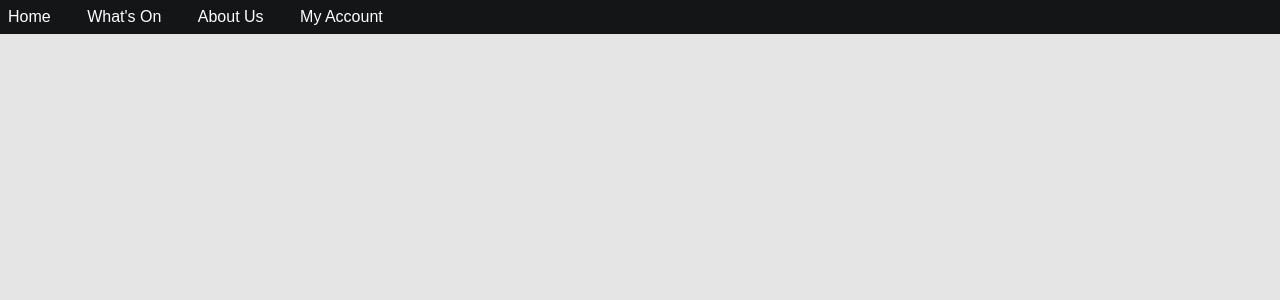
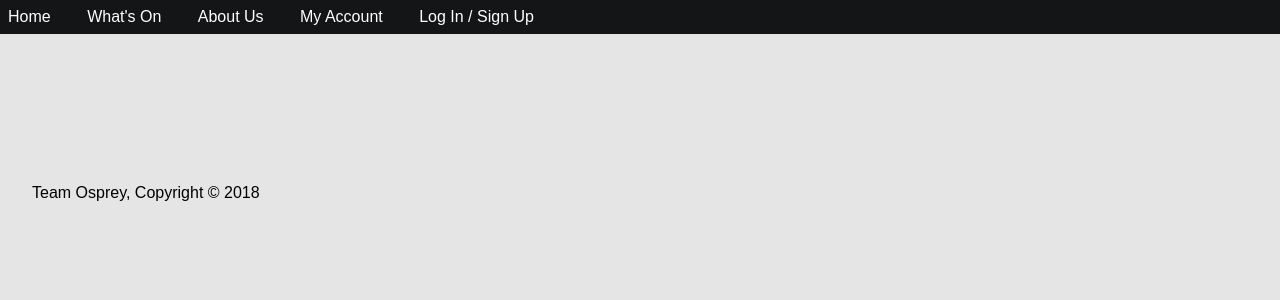
Before and after one commit to DanielAves/Cinema-Application, a Flask app: page /card in a window 1280 px wide. Shown: the top 300 px of the page. Run offline with Flask 2, Linux system fonts and the light colour scheme.

Commit message:
Added the the navigation bar to the header, and added another log in/ sign up tabs on the navigation bar. The indentations have been reorganised and a footer has been implemented.

```diff
--- a/website/app/templates/base.html
+++ b/website/app/templates/base.html
@@ -1,23 +1,28 @@
 <!DOCTYPE html>
-<html lang="en-GB">
+<html lang = "en-GB">
 <head>
-  <meta charset="utf-8">
+    <meta charset = "utf-8">
     {% if title %}
-    <title>{{ title }}</title>
+    <title> {{ title }} </title>
     {% else %}
-    <title>No title specified</title>
+    <title> No title specified </title>
     {% endif %}
     <link rel="stylesheet" href="{{ url_for('static', filename='styles.css') }}">
 </head>
 
 <body>
+    <header>
         <ul id="menu">
-    <li><a href="/">Home</a></li>
-    <li><a>What's On</a></li>
-    <li><a>About Us</a></li>
-    <li><a>My Account</a></li>
+            <li><a href="/"> Home </a></li>
+            <li><a> What's On </a></li>
+            <li><a> About Us</a></li>
+            <li><a> My Account </a></li>
+            <li><a> Log In / Sign Up </a></li>
         </ul>
+    </header>
+
     <br>
+
     <div>
         {% block content %}{% endblock %}<br>
         {% with messages = get_flashed_messages() %}
@@ -28,5 +33,13 @@
             {% endif %}
         {% endwith %}
     </div>
+
+    <br>
+
+    <footer class = "footer">
+        <div class = "container">
+            <span class = "text-muted"> Team Osprey, Copyright  &copy 2018 </span>
+        </div>
+    </footer>
 </body>
 </html>
```
Lines whose indentation alone changed are shown as unchanged.
